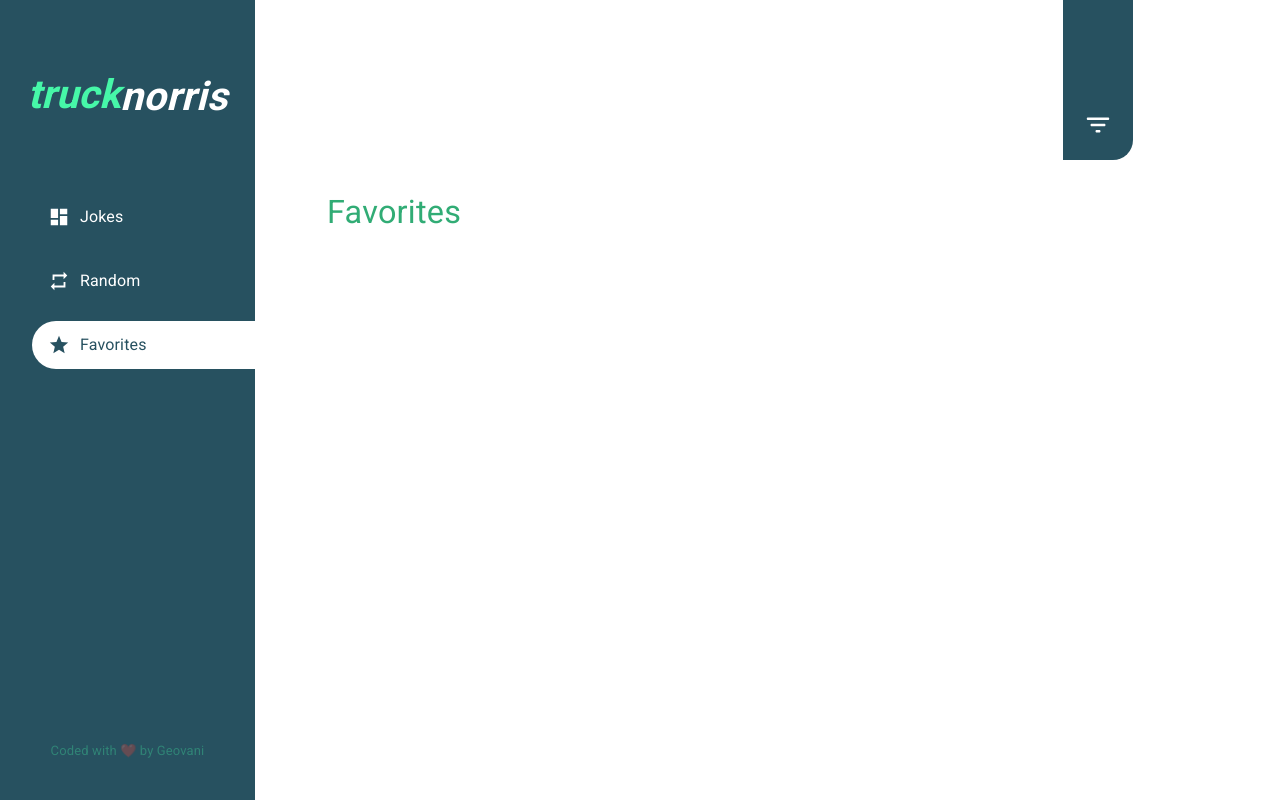
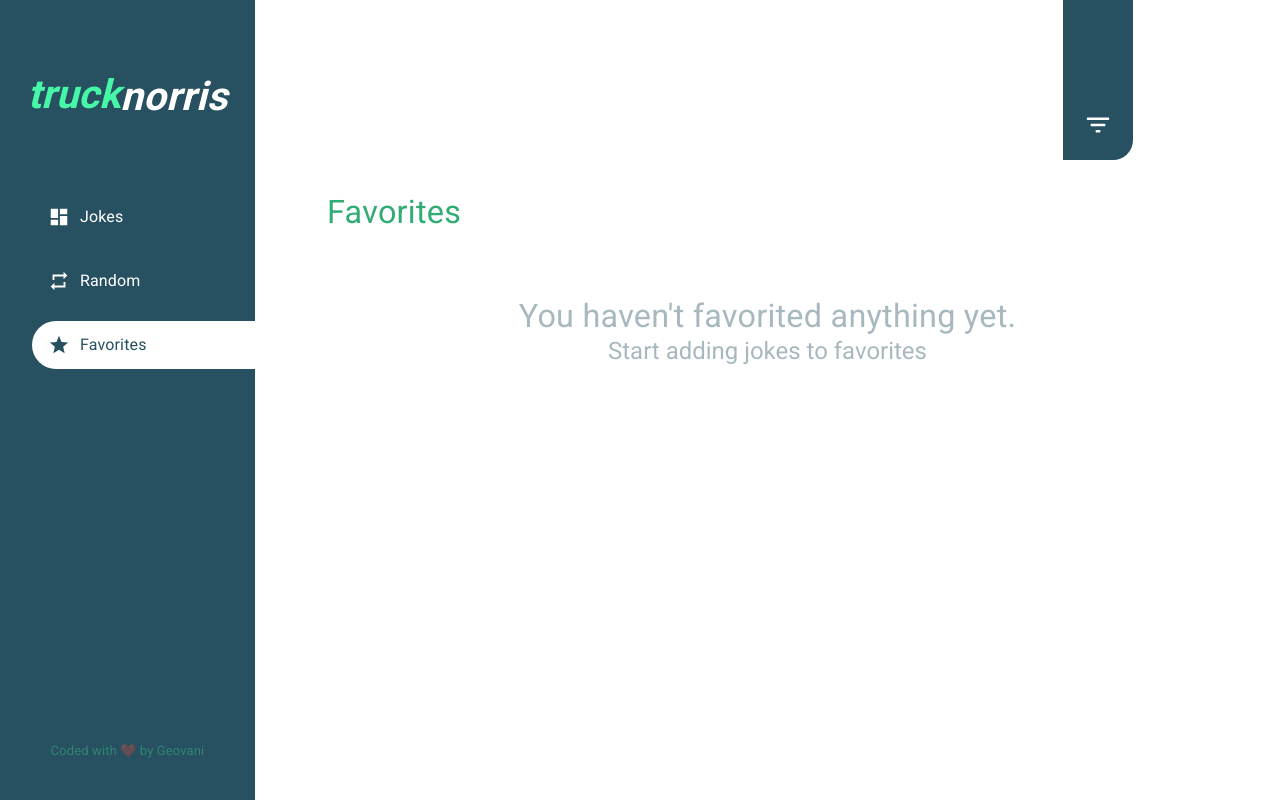
Before and after one commit to GeovaniJose/truck-norris, a React (Create React App) app: page /favorites in a window 1280 px wide. Built offline with nearby package versions, Linux system fonts and the light colour scheme.

Commit message:
Implement empty jokes to Favorites page

```diff
--- a/src/pages/Favorites/index.tsx
+++ b/src/pages/Favorites/index.tsx
@@ -20,7 +20,6 @@ import {
   DoneRounded,
   Star,
 } from '@material-ui/icons';
-import { Skeleton } from '@material-ui/lab';
 
 import { useFavorite } from '../../hooks/favorite';
 
@@ -99,6 +98,12 @@ const useStyles = makeStyles((theme: Theme) =>
     jokesGridTitle: {
       color: theme.palette.secondary.dark,
     },
+    jokesEmpty: {
+      textAlign: 'center',
+      margin: theme.spacing(4, 0),
+      color: theme.palette.primary.light,
+      opacity: 0.5,
+    },
     jokesGrid: {
       listStyle: 'none',
       display: 'grid',
@@ -146,14 +151,16 @@ const Favorites: React.FC = () => {
 
   const [jokes, setJokes] = useState<JokeItem[]>([]);
   const [showFilter, setShowFilter] = useState(false);
-  const [isLoading, setIsLoading] = useState(false);
+  const [isLoading, setIsLoading] = useState(true);
   const [checkboxOptions, setCheckboxOptions] = useState<CheckboxOptionsData>({
     nerdy: false,
     explicit: false,
   });
 
   useEffect(() => {
+    setIsLoading(true);
     setJokes(favoriteJokes);
+    setIsLoading(false);
   }, [favoriteJokes]);
 
   const handleShowFilter = useCallback(() => {
@@ -323,27 +330,18 @@ const Favorites: React.FC = () => {
                 </Card>
               </li>
             ))}
+        </ul>
 
-          {isLoading &&
-            [0, 1, 2, 3].map(numb => (
-              <li key={numb}>
-                <Card elevation={3} className={classes.jokesCard}>
-                  <CardContent className={classes.jokesCardContent}>
-                    <Typography variant="h6">
-                      <Skeleton width="100%" animation="wave" />
-                      <Skeleton width="100%" animation="wave" />
-                      <Skeleton width="40%" animation="wave" />
-                    </Typography>
-                  </CardContent>
-                  <section className={classes.jokesCardIcons}>
-                    <IconButton component="span" size="small">
-                      <Skeleton width={15} animation="wave" />
-                    </IconButton>
-                  </section>
-                </Card>
-              </li>
-            ))}
-        </ul>
+        {!isLoading && jokes.length === 0 && (
+          <Box className={classes.jokesEmpty}>
+            <Typography component="p" variant="h4">
+              You haven&apos;t favorited anything yet.
+            </Typography>
+            <Typography component="span" variant="h5">
+              Start adding jokes to favorites
+            </Typography>
+          </Box>
+        )}
       </Box>
     </Container>
   );
```
Also changed, not shown: 1 other file (tests, documents, lock files or other folders).
